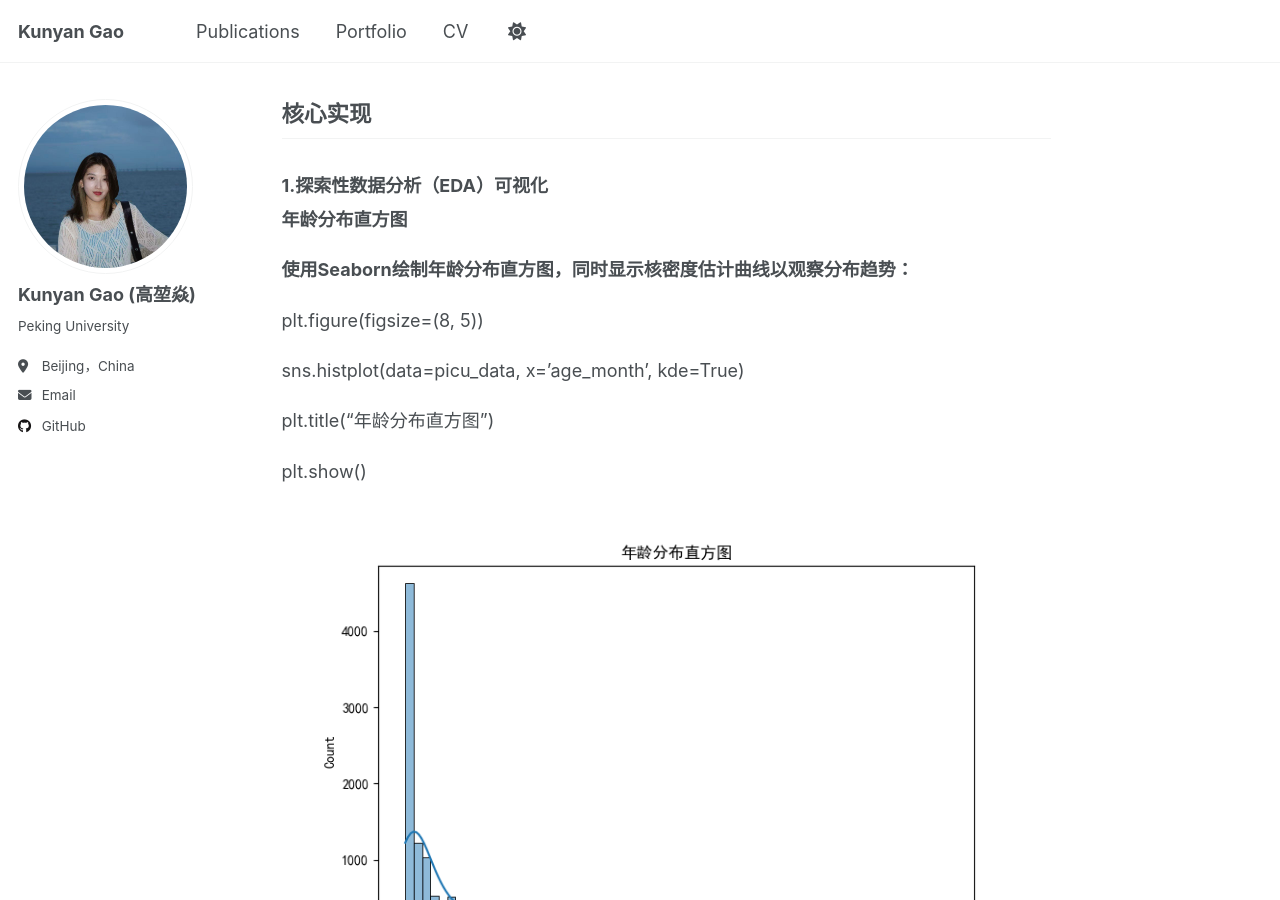
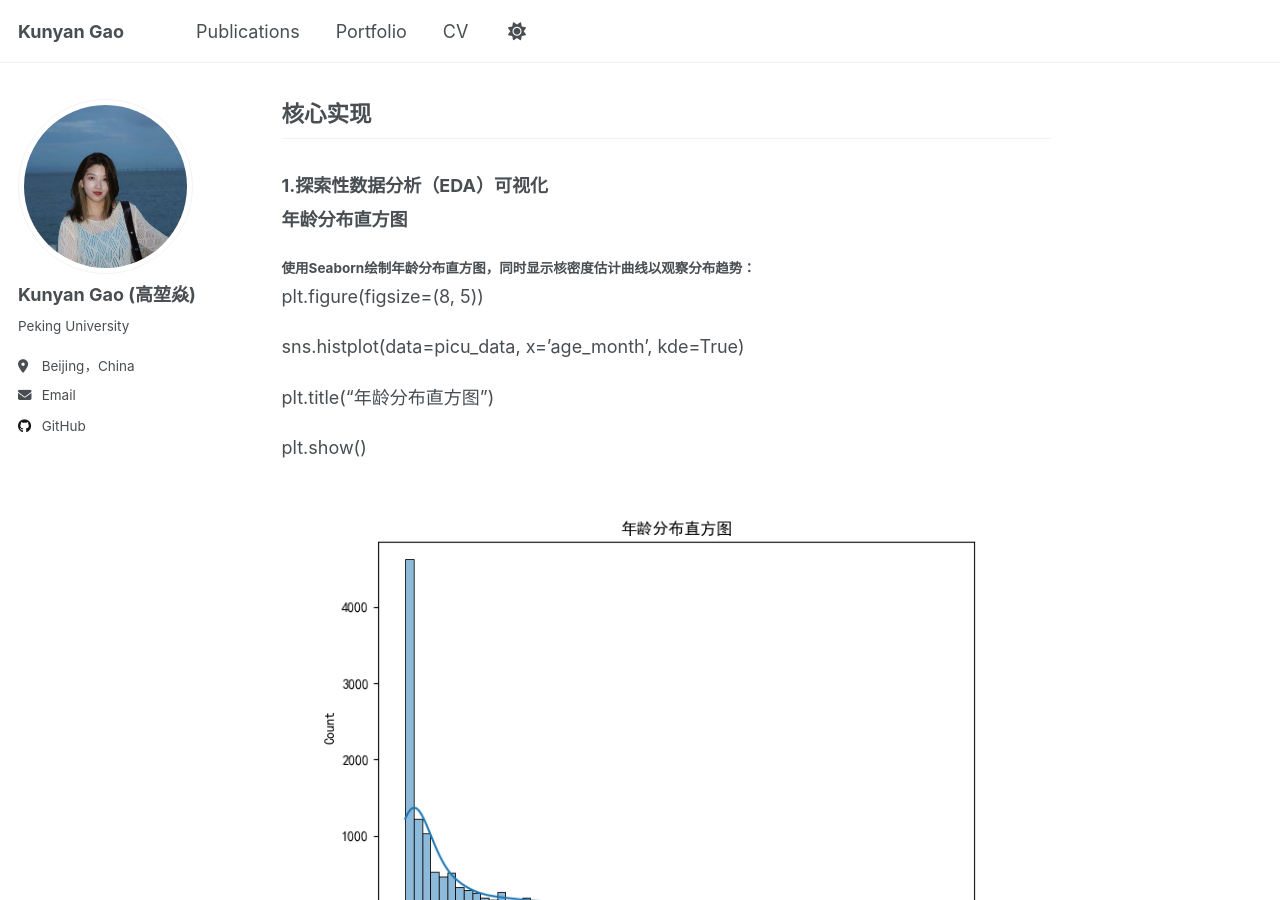
Before and after one commit to Alissa0106/Alissa0106.github.io, a Jekyll site: the page built from _portfolio/python-data-visualization-practice.md, in a window 1280 px wide and 900 px high, scrolled down 317 px. Built offline with Jekyll 4.4.1, drawn with Linux system fonts in a browser that asks for light colours; a script that is not in the unit is left out.

```diff
--- a/_portfolio/python-data-visualization-practice.md
+++ b/_portfolio/python-data-visualization-practice.md
@@ -29,8 +29,7 @@ tech_stack:
 ### 1.探索性数据分析（EDA）可视化
 
 **年龄分布直方图**
-
-**使用Seaborn绘制年龄分布直方图，同时显示核密度估计曲线以观察分布趋势：**
+#### **使用Seaborn绘制年龄分布直方图，同时显示核密度估计曲线以观察分布趋势：**
 
 plt.figure(figsize=(8, 5))
 
@@ -44,7 +43,7 @@ plt.show()
 
 **不同结局下实验室指标分布箱线图**
 
-**创建 3x2 子图网格，绘制各实验室指标按患者结局分组的箱线图：**
+#### **创建 3x2 子图网格，绘制各实验室指标按患者结局分组的箱线图：**
 
 colname = ['age_month', 'lab_5237_min', 'lab_5227_min', 'lab_5225_range', 'lab_5235_max', 'lab_5257_min']
 
```
